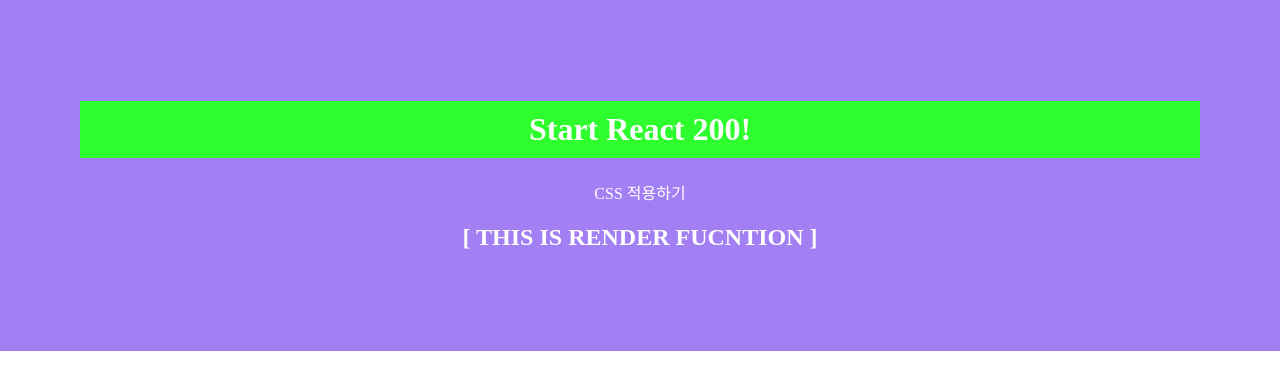
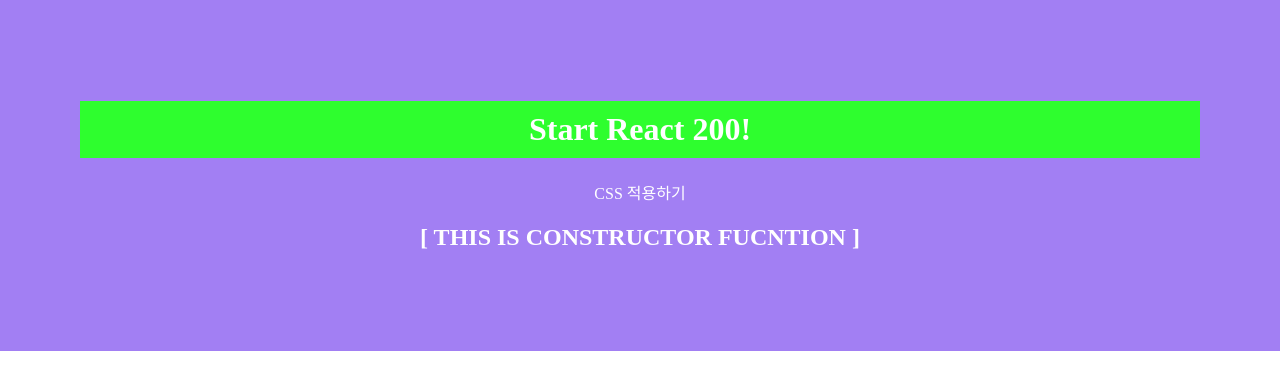
Before and after one commit to leejungyeoul/react200, a React (Create React App) app in the folder client/: page / in a window 1280 px wide. Shown: the top 390 px of the page. Built offline with nearby package versions, Linux system fonts and the light colour scheme.

Commit message:
005. 생명주기 함수 constructor(props) 사용하기

```diff
--- a/client/src/App.js
+++ b/client/src/App.js
@@ -1,6 +1,6 @@
 import React from 'react';
 import './App.css';
-import LifecycleEx from './R004_LifecycleEx'
+import LifecycleEx from './R005_LifecycleEx'
 
 function App() {
   return (
--- a/client/src/R004_LifecycleEx.js
+++ /dev/null
@@ -1,12 +0,0 @@
-import React, { Component } from 'react';
-
-class R004_LifecycleEx extends Component {
-  render() {
-    console.log('3. render Call');
-    return (
-      <h2>[ THIS IS RENDER FUCNTION ]</h2>
-    )
-  }
-}
-
-export default R004_LifecycleEx;
--- /dev/null
+++ b/client/src/R005_LifecycleEx.js
@@ -0,0 +1,18 @@
+import React, { Component } from 'react';
+
+class R005_LifecycleEx extends Component {
+  constructor(props) {
+    super(props);
+    this.state = {};
+    console.log('1. constructor Call');
+  }
+
+  render() {
+    console.log('3. render Call');
+    return (
+      <h2>[ THIS IS CONSTRUCTOR FUCNTION ]</h2>
+    )
+  }
+}
+
+export default R005_LifecycleEx;
```
Also changed, not shown: client/src/R003_ImportConponent.js (deleted, +0 -11 lines).
